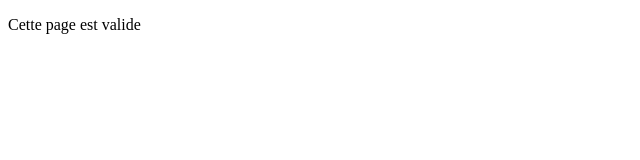
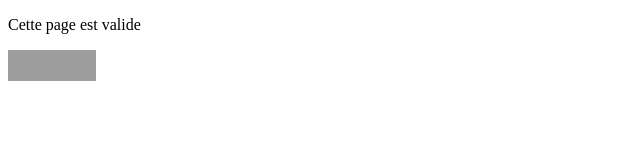
Before and after one commit to hockeyeur05/TWE, a plain HTML site: page index.html in a window 1280 px wide. Shown: the whole page, without its empty margins (0-640 px from the left). Drawn offline with Linux system fonts and the light colour scheme; grey boxes are pictures that could not be loaded.

Commit message:
Update index.html

```diff
--- a/index.html
+++ b/index.html
@@ -12,6 +12,10 @@
 <!-- **** B O D Y **** -->
 <body>
     <p> Cette page est valide </p>
+	<p>
+    <a href="https://validator.w3.org/markup/check?uri=referer"><img
+      src="https://www.w3.org/Icons/valid-xhtml10" alt="Valid XHTML 1.0 Strict" height="31" width="88" /></a>
+  </p>
 
 </body>
 <!-- **** F I N **** B O D Y **** -->
```
